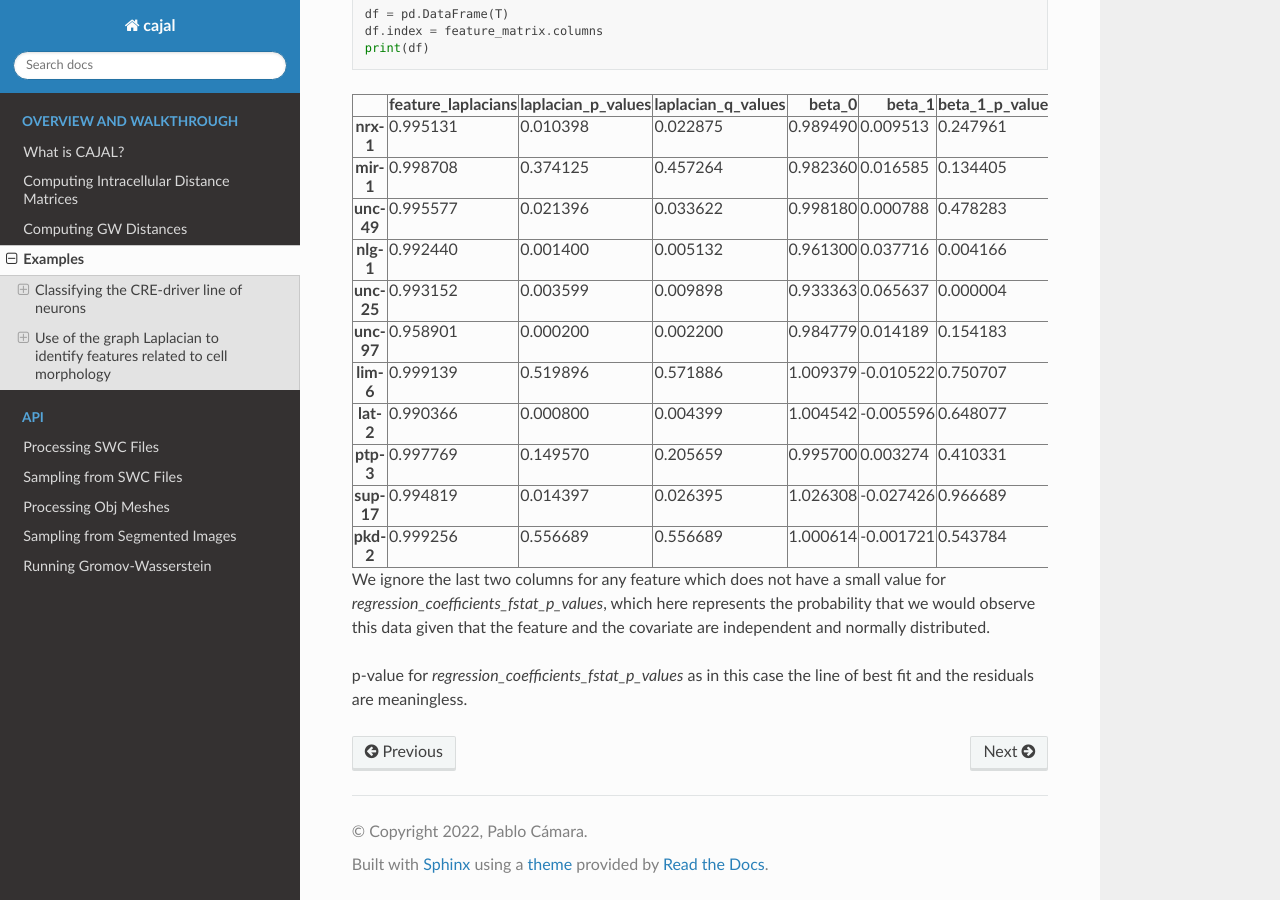
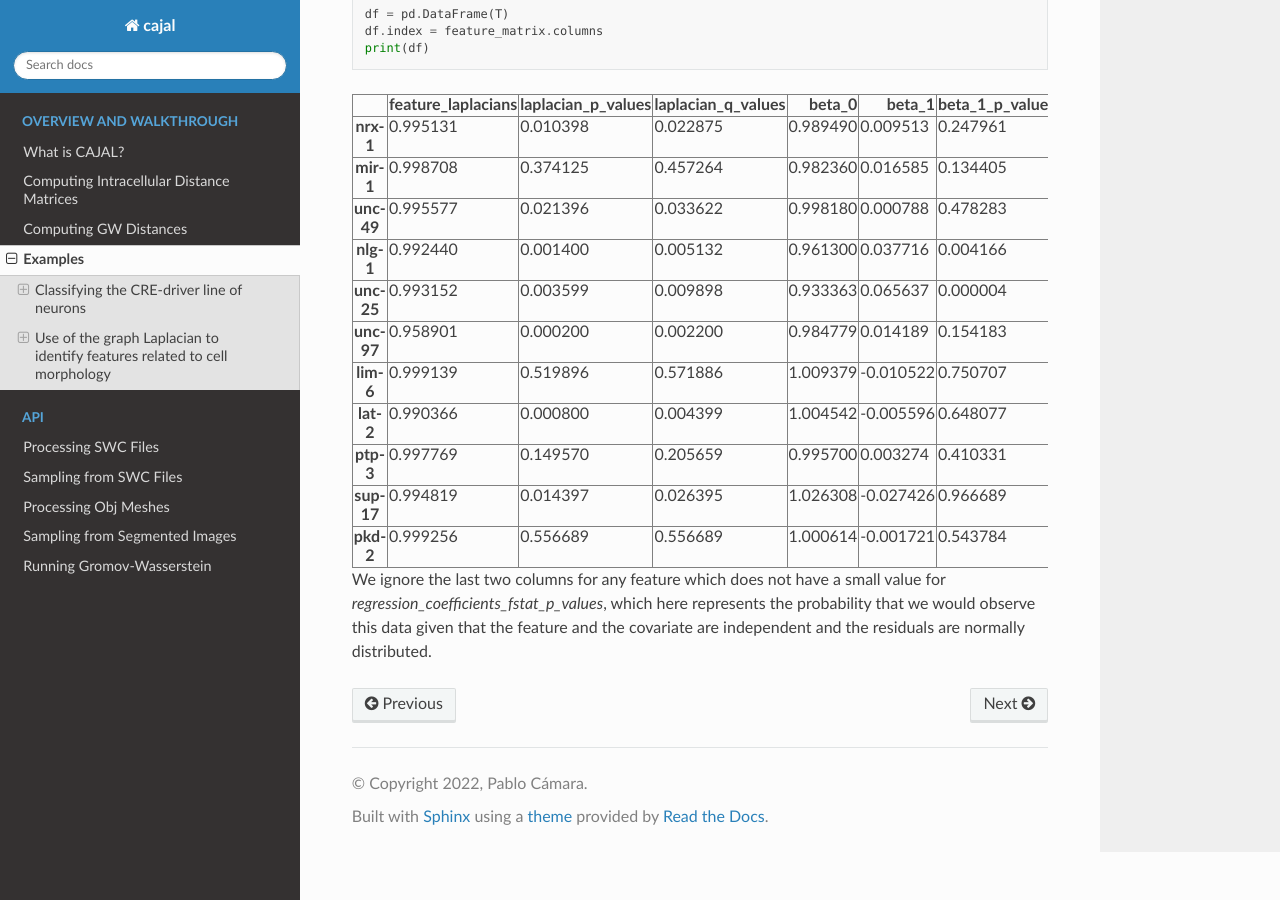
Before and after one commit to CamaraLab/CAJAL, a Sphinx documentation site: the page built from docs/benchmarking.rst, in a window 1280 px wide and 900 px high, scrolled down 8991 px. Built offline with Sphinx 7.4.7 and the Read the Docs theme 2.0.0, drawn with Linux system fonts in a browser that asks for light colours.

```diff
--- a/docs/benchmarking.rst
+++ b/docs/benchmarking.rst
@@ -527,6 +527,4 @@
 We ignore the last two columns for any feature which does not have a small
 value for `regression_coefficients_fstat_p_values`, which here represents the
 probability that we would observe this data given that the feature and the
-covariate are independent and normally distributed.
-
-p-value for `regression_coefficients_fstat_p_values` as in this case the line of best fit and the residuals are meaningless.
+covariate are independent and the residuals are normally distributed.
```
Also changed, not shown: 1 other file.
